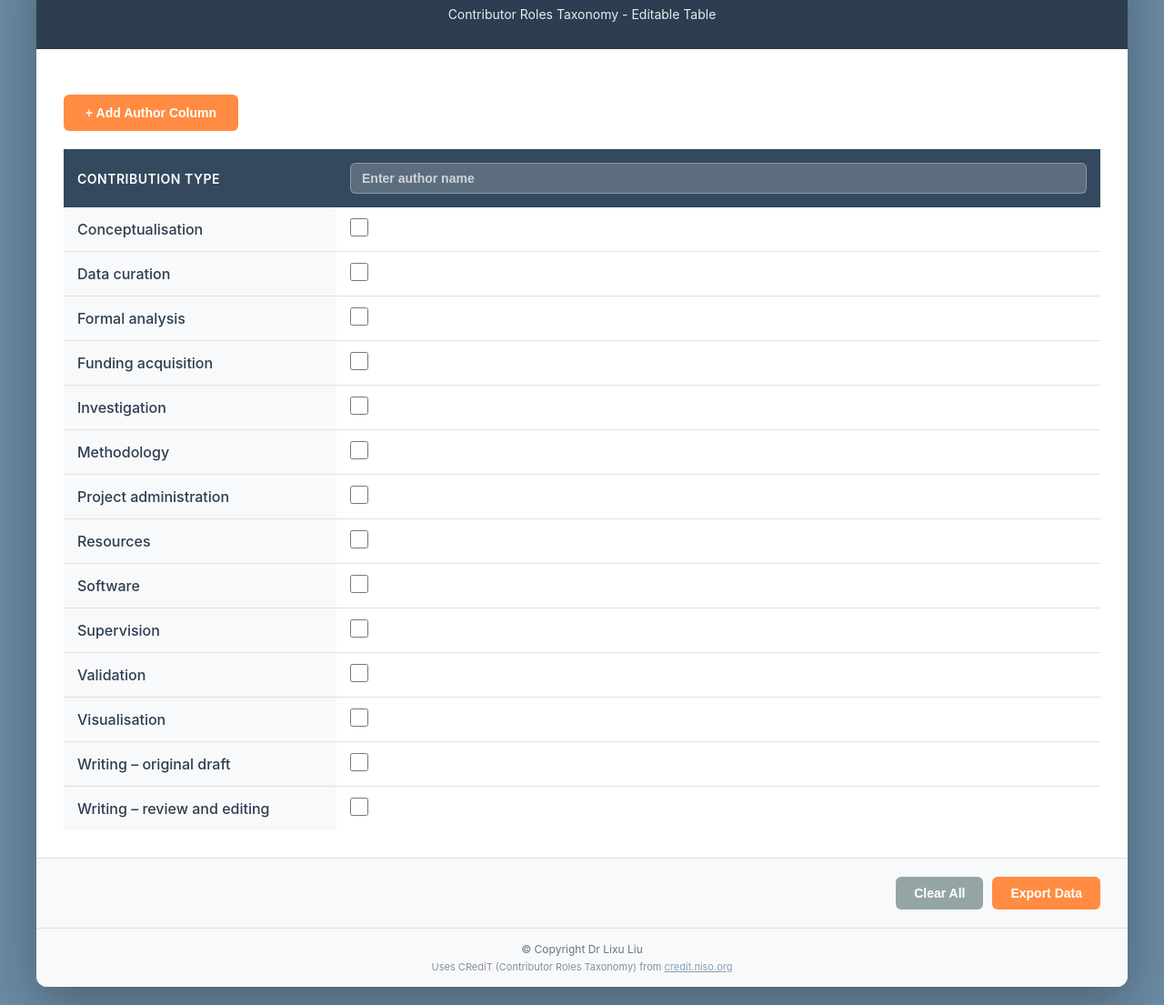
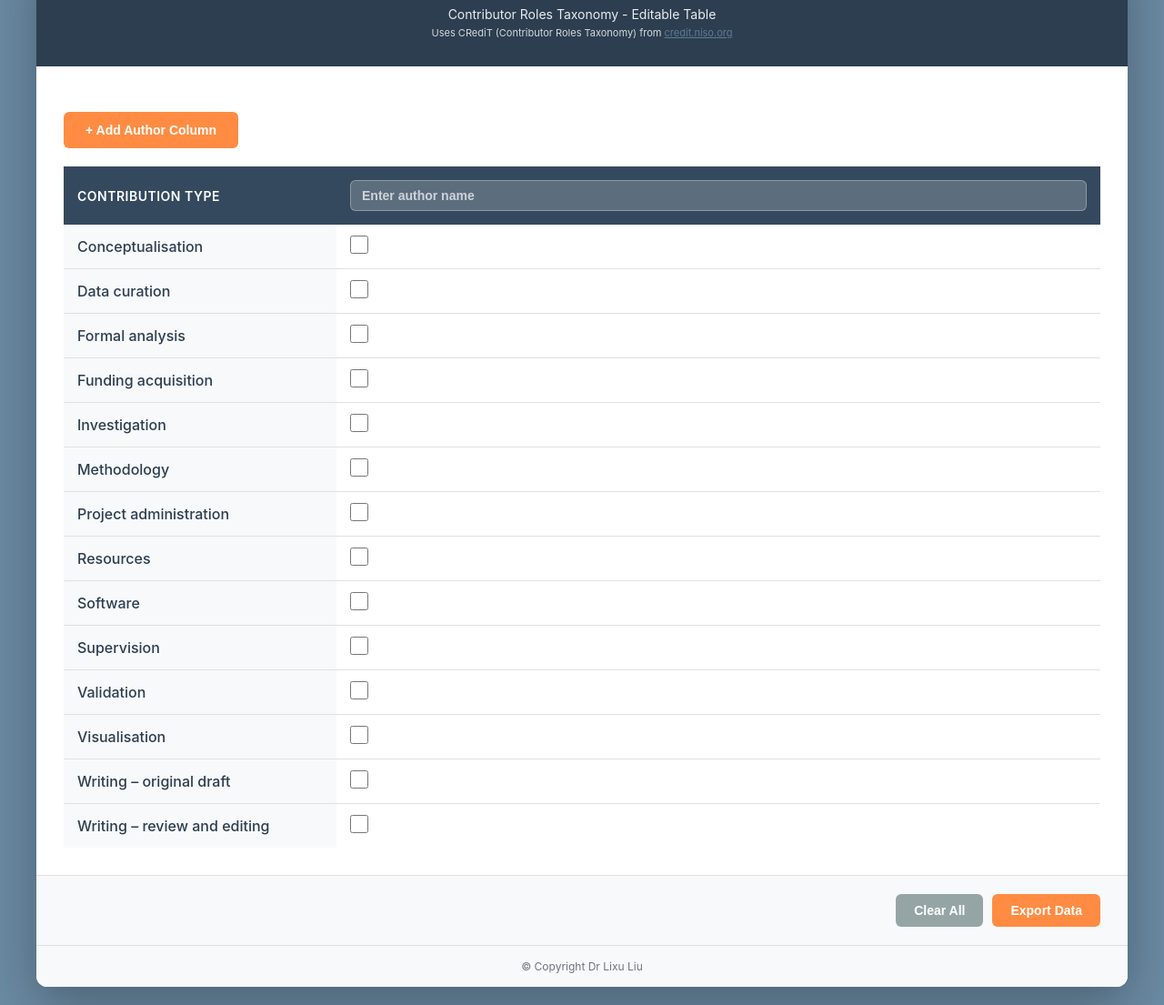
Before and after one commit to lixuliu/Author-Contributions-CRediT, a plain HTML site: page index.html in a window 1280 px wide. Shown: the part 87-1192 px from the top of the page at 91% size. Drawn offline with Linux system fonts and the light colour scheme.

Commit message:
Rename contributions.html to index.html

```diff
--- a/contributions.html
+++ b/index.html
@@ -218,6 +218,15 @@
       <div class="header">
         <h1>Author Contributions - CRediT</h1>
         <p>Contributor Roles Taxonomy - Editable Table</p>
+        <p style="font-size: 11px; margin-top: 5px; opacity: 0.8">
+          Uses CRediT (Contributor Roles Taxonomy) from
+          <a
+            href="https://credit.niso.org"
+            target="_blank"
+            style="color: #6b8ba4"
+            >credit.niso.org</a
+          >
+        </p>
       </div>
 
       <div class="table-container">
@@ -310,10 +319,6 @@
 
       <div class="footer">
         <p>&copy; Copyright Dr Lixu Liu</p>
-        <p style="font-size: 11px; margin-top: 5px; opacity: 0.8;">
-          Uses CRediT (Contributor Roles Taxonomy) from
-          <a href="https://credit.niso.org" target="_blank" style="color: #6b8ba4;">credit.niso.org</a>
-        </p>
       </div>
     </div>
 
```
Also changed, not shown: 1 other file.
